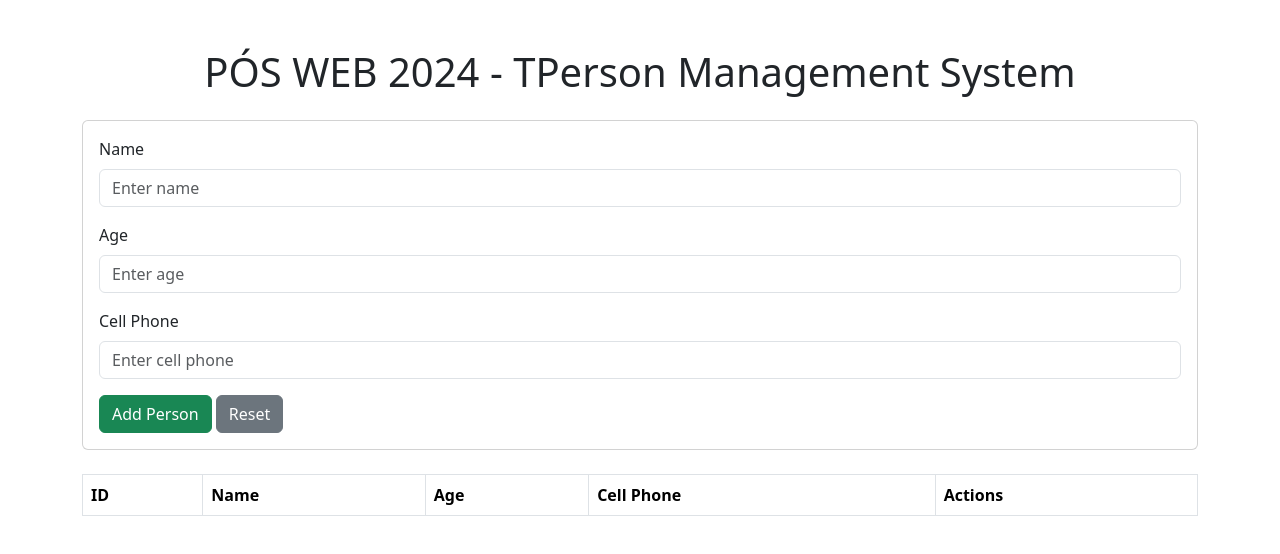
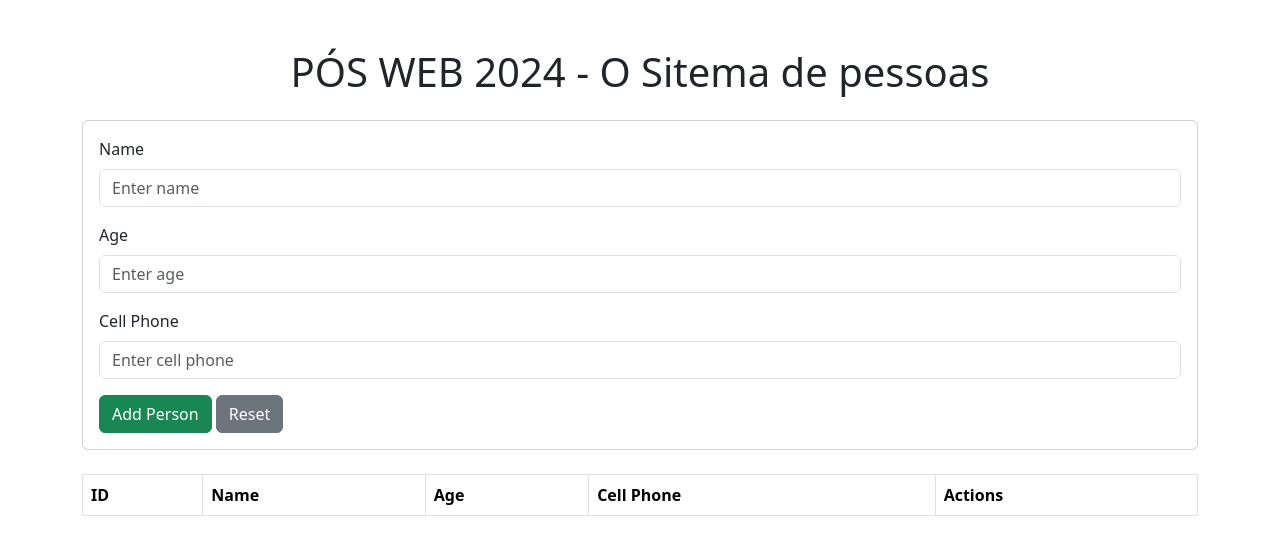
Before and after one commit to brenddonanjos/terraform_aws_ci_cd, a plain HTML site: page frontend/index.html in a window 1280 px wide. Drawn offline with nearby package versions, Linux system fonts and the light colour scheme; no server answers.

Commit message:
[hotfix]: update title

```diff
--- a/frontend/index.html
+++ b/frontend/index.html
@@ -11,7 +11,7 @@
   </head>
   <body>
     <div class="container mt-5">
-      <h1 class="text-center mb-4">PÓS WEB 2024 - TPerson Management System</h1>
+      <h1 class="text-center mb-4">PÓS WEB 2024 - O Sitema de pessoas</h1>
 
       <!-- Form to Add or Update Person -->
       <div class="card mb-4">
```
